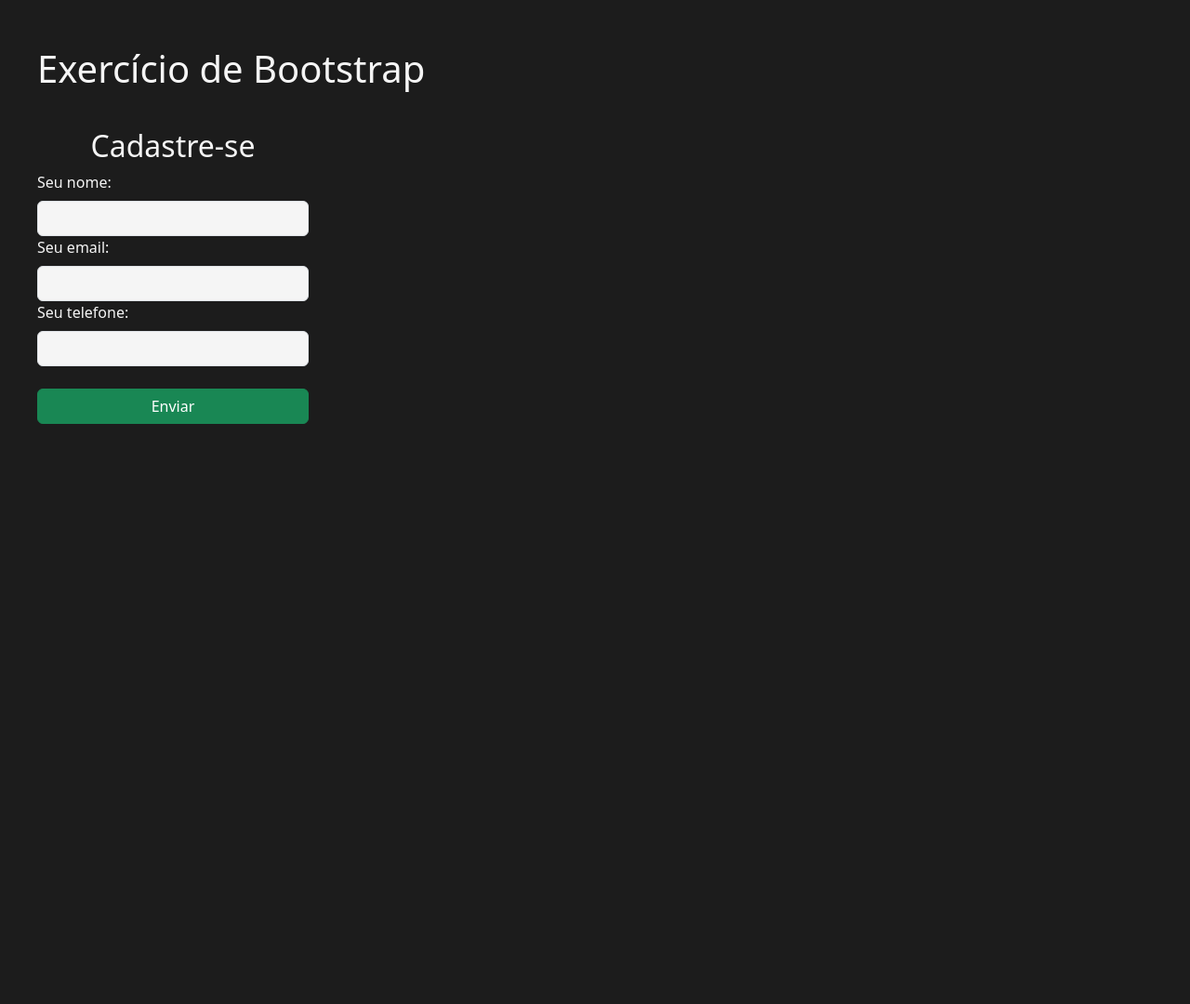
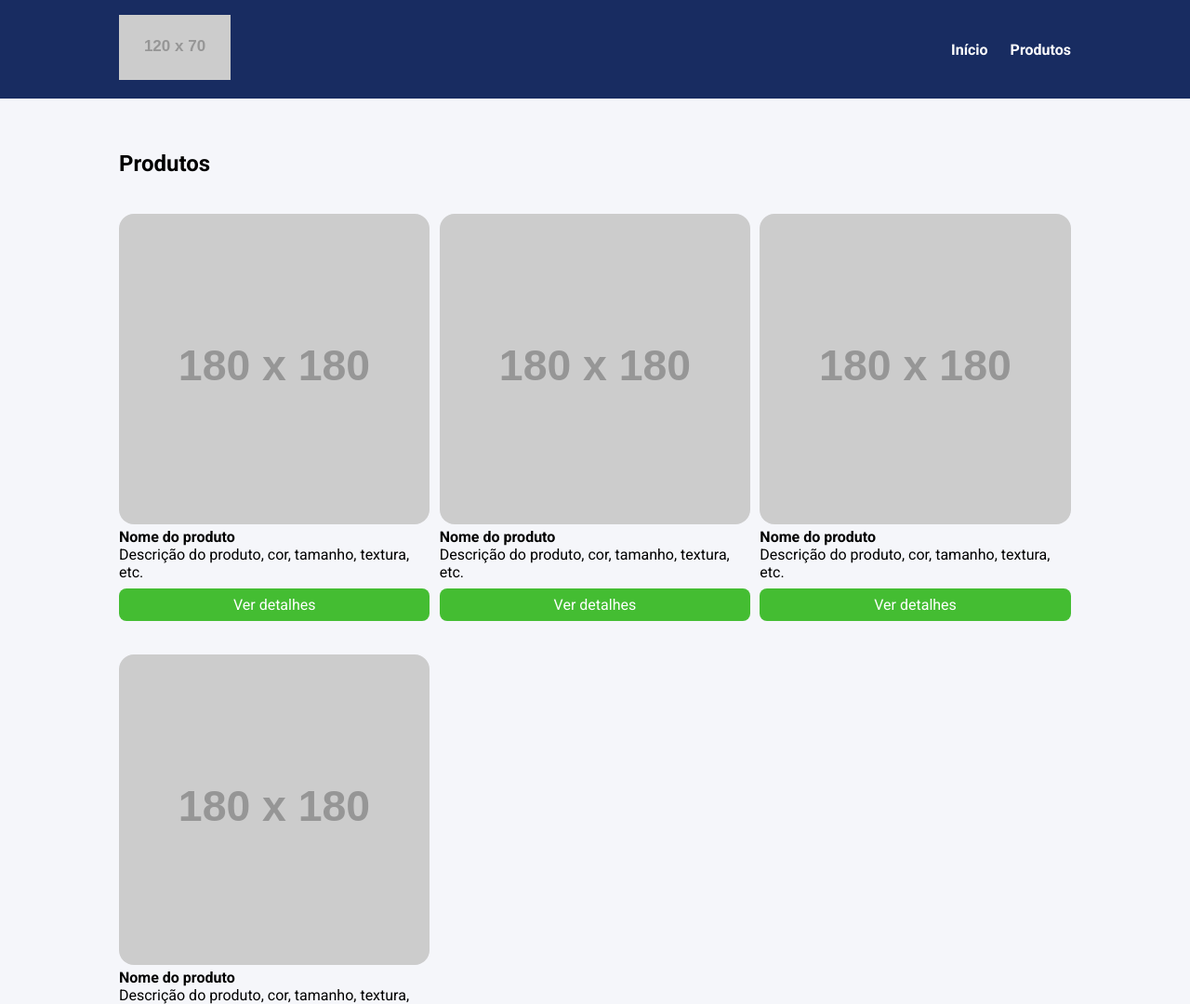
Before and after one commit to nicolasmrodrigues/curso_ebac_frontend, a website: page index.html in a window 1280 px wide. Shown: the top 1080 px of the page at 93% size. Before the commit the page ends 800 px from the top, so only its background shows below. Drawn offline with nearby package versions, Linux system fonts and the light colour scheme; placeholder pictures from the web are drawn by us.

Commit message:
adicionando exercicio_sass

```diff
--- a/index.html
+++ b/index.html
@@ -1,28 +1,80 @@
+
 <!DOCTYPE html>
-<html lang="pt-br">
+<html lang="pt-BR">
 <head>
     <meta charset="UTF-8">
     <meta http-equiv="X-UA-Compatible" content="IE=edge">
     <meta name="viewport" content="width=device-width, initial-scale=1.0">
-    <link rel="stylesheet" href="https://cdn.jsdelivr.net/npm/bootstrap@5.3.0-alpha1/dist/css/bootstrap.min.css">
-    <link rel="stylesheet" href="main.css">
-    <title>Exercício de Bootstrap</title>
+    <title>Document</title>
+    <link rel="preconnect" href="https://fonts.googleapis.com">
+    <link rel="preconnect" href="https://fonts.gstatic.com" crossorigin>
+    <link href="https://fonts.googleapis.com/css2?family=Roboto:wght@400;700&display=swap" rel="stylesheet">
+    <link rel="stylesheet" href="build/main.css">
 </head>
 <body>
-    <h1>Exercício de Bootstrap</h1>
-    <div class="row">
-        <div class="col-11 col-lg-3 col-md-6">
-            <h2>Cadastre-se</h2>
-            <form>
-                <label class="form-label" for="nome">Seu nome:</label>
-                <input id="nome" class="form-control" type="text">
-                <label class="form-label" for="email">Seu email:</label>
-                <input id="email" class="form-control" type="email">
-                <label class="form-label" for="telefone">Seu telefone:</label>
-                <input id="telefone" class="form-control" type="tel">
-                <button class="btn btn-success">Enviar</button>
-            </form>
+    <header>
+        <div class="container">
+            <div class="branding">
+                <img src="https://via.placeholder.com/120x70" />
+            </div>
+            <nav>
+                <ul class="menu">
+                    <li>
+                        <a href="#">Início</a>
+                    </li>
+                    <li>
+                        <a href="#">Produtos</a>
+                    </li>
+                </ul>
+            </nav>
         </div>
-    </div>
+    </header>
+    <section>
+        <div class="container">
+            <h2>Produtos</h2>
+            <ul class="products">
+                <li class="product-item">
+                    <img src="https://via.placeholder.com/180x180" />
+                    <h4>Nome do produto</h4>
+                    <p>
+                        Descrição do produto, cor, tamanho, textura, etc.
+                    </p>
+                    <a href="#" class="product-button">
+                        Ver detalhes
+                    </a>
+                </li>
+                <li class="product-item">
+                    <img src="https://via.placeholder.com/180x180" />
+                    <h4>Nome do produto</h4>
+                    <p>
+                        Descrição do produto, cor, tamanho, textura, etc.
+                    </p>
+                    <a href="#" class="product-button">
+                        Ver detalhes
+                    </a>
+                </li>
+                <li class="product-item">
+                    <img src="https://via.placeholder.com/180x180" />
+                    <h4>Nome do produto</h4>
+                    <p>
+                        Descrição do produto, cor, tamanho, textura, etc.
+                    </p>
+                    <a href="#" class="product-button">
+                        Ver detalhes
+                    </a>
+                </li>
+                <li class="product-item">
+                    <img src="https://via.placeholder.com/180x180" />
+                    <h4>Nome do produto</h4>
+                    <p>
+                        Descrição do produto, cor, tamanho, textura, etc.
+                    </p>
+                    <a href="#" class="product-button">
+                        Ver detalhes
+                    </a>
+                </li>
+            </ul>
+        </div>
+    </section>
 </body>
 </html>
--- /dev/null
+++ b/source/config/reset.scss
@@ -0,0 +1,8 @@
+@use 'variaveis';
+
+* {
+    margin: 0;
+    padding: 0;
+    box-sizing: border-box;
+    font-family: variaveis.$fontePrincipal;
+}
--- /dev/null
+++ b/source/config/variaveis.scss
@@ -0,0 +1,12 @@
+// Fontes
+$fontePrincipal: Roboto, sans-serif;
+
+// Cores
+$corDoTexto: #fff;
+$corDoHeader: #182C61;
+$corPrincipalDoBotao: #44bd32;
+$corSecundariaDoBotao: #4cd137;
+
+// Breakpoints
+$mobile: 767px;
+$tablet: 1023px;
--- /dev/null
+++ b/source/main.scss
@@ -0,0 +1,98 @@
+@use 'config/variaveis';
+@use 'config/reset';
+
+body {
+    background-color: #f5f6fa;
+}
+
+li {
+    list-style: none;
+}
+
+.container {
+    max-width: 1024px;
+    width: 100%;
+    margin: 0 auto;
+}
+
+header {
+    background-color: variaveis.$corDoHeader;
+    position: sticky;
+    top: 0;
+    left: 0;
+
+    .container {
+        display: flex;
+        justify-content: space-between;
+        align-items: center;
+        padding: 16px 0;
+    }
+}
+
+.menu {
+    display: flex;
+
+    li {
+        font-weight: bold;
+        margin-left: 24px;
+
+        a {
+            color: variaveis.$corDoTexto;
+            text-decoration: none;
+        }
+    }
+}
+
+section {
+    padding: 56px 0;
+}
+
+.products {
+    margin-top: 40px;
+    display: grid;
+    grid-template-columns: repeat(3, 32.66%);
+    column-gap: 1%;
+    row-gap: 4%;
+    width: 100%;
+}
+
+.product-item img {
+    width: 100%;
+    border-radius: 16px;
+}
+
+.product-button {
+    display: block;
+    background-color: variaveis.$corPrincipalDoBotao;
+    color: variaveis.$corDoTexto;
+    text-align: center;
+    padding: 8px 0;
+    border-radius: 8px;
+    margin-top: 8px;
+    text-decoration: none;
+
+    &:hover {
+        background-color: variaveis.$corSecundariaDoBotao;
+    }
+}
+
+@media screen and (max-width: variaveis.$tablet) {
+    .container {
+        max-width: 80%;
+    }
+
+    .products {
+        grid-template-columns: repeat(2, 48.5%);
+        column-gap: 3%;
+    }
+}
+
+@media screen and (max-width: variaveis.$mobile) {
+    .products {
+        display: block;
+    }
+
+    .product-item  {
+        margin-bottom: 32px;
+    }
+}
```
Also changed, not shown: package.json (added, +15 -0 lines), build/main.css (added), main.css (deleted), 3 other files.
